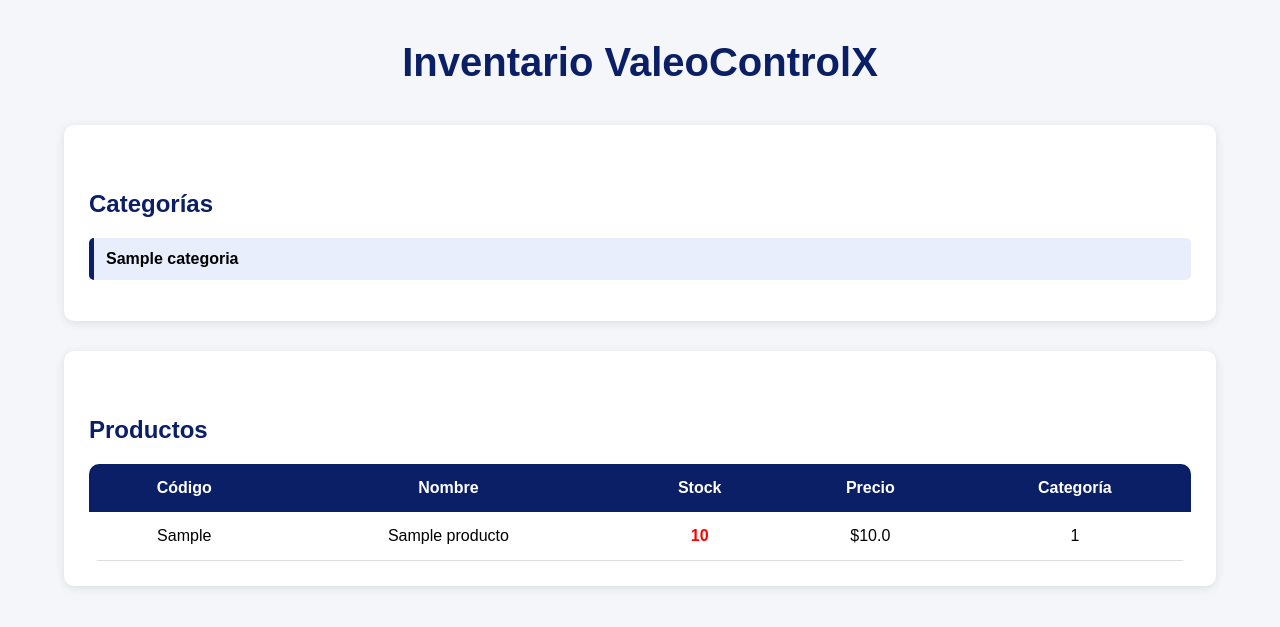
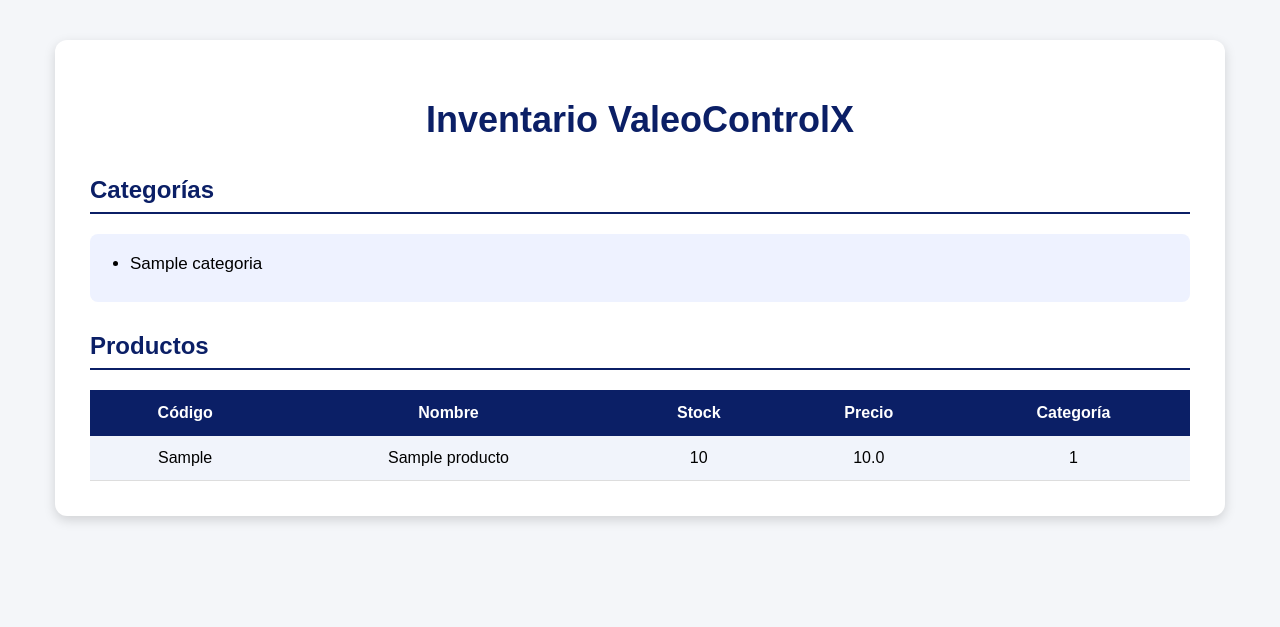
Before and after one commit to Davidvg077/ProyectoFinalVDV, a FastAPI app: page /inventario in a window 1280 px wide. Shown: the top 627 px of the page. Run offline with FastAPI, Linux system fonts and the light colour scheme; tables that the repository leaves empty hold one stand-in row (values such as "Sample post").

Commit message:
Estructura MVC del proyecto

```diff
--- /dev/null
+++ b/controllers/__init__.py
@@ -0,0 +1 @@
+# Paquete controllers
--- /dev/null
+++ b/database.py
@@ -0,0 +1,10 @@
+from sqlmodel import SQLModel, create_engine
+
+# CONEXIÓN PostgreSQL
+DATABASE_URL = "postgresql://postgres:Ucaodvg07480@localhost:5432/ventas"
+
+# Engine SQLModel/SQLAlchemy
+engine = create_engine(DATABASE_URL)
+
+# CREAR TABLAS
+SQLModel.metadata.create_all(engine)
--- a/main.py
+++ b/main.py
@@ -1,62 +1,17 @@
-from fastapi import FastAPI, Request
-from fastapi.responses import HTMLResponse
+from fastapi import FastAPI
 from fastapi.staticfiles import StaticFiles
-from fastapi.templating import Jinja2Templates
 
-from sqlmodel import SQLModel, Field, create_engine, Session, select
+from controllers.categoria_controller import router as categorias_router
+from controllers.producto_controller import router as productos_router
+from controllers.vista_controller import router as vista_router
 
-from typing import Optional
+# Import para asegurar creación de tablas al levantar la app
+import database  # noqa: F401
 
 app = FastAPI()
 
+# Static
 app.mount("/static", StaticFiles(directory="static"), name="static")
-
-templates = Jinja2Templates(directory="templates")
-
-
-# TABLA CATEGORIA
-class Categoria(SQLModel, table=True):
-    id: Optional[int] = Field(default=None, primary_key=True)
-    nombre: str
-
-
-# TABLA PRODUCTO
-class Producto(SQLModel, table=True):
-    codigo: str = Field(primary_key=True)
-    nombre: str
-    stock: int
-    precio: float
-    categoria_id: int
-
-
-# CONEXION POSTGRESQL
-DATABASE_URL = "postgresql://postgres:Ucaodvg07480@localhost:5432/ventas"
-
-engine = create_engine(DATABASE_URL)
-
-
-# CREAR TABLAS
-SQLModel.metadata.create_all(engine)
-
-
-# PAGINA HTML
-@app.get("/inventario", response_class=HTMLResponse)
-def pagina_inventario(request: Request):
-    with Session(engine) as session:
-        productos = session.exec(
-            select(Producto)
-        ).all()
-        categorias = session.exec(
-            select(Categoria)
-        ).all()
-        return templates.TemplateResponse(
-            request,
-            "index.html",
-            {
-                "productos": productos,
-                "categorias": categorias
-            }
-        )
 
 
 # ENDPOINT PRINCIPAL
@@ -65,128 +20,7 @@ def inicio():
     return {"mensaje": "ValeoControlX funcionando"}
 
 
-# CREAR CATEGORIA
-@app.post("/categorias")
-def crear_categoria(categoria: Categoria):
-    with Session(engine) as session:
-        session.add(categoria)
-        session.commit()
-        session.refresh(categoria)
-
-        return categoria
-
-
-# MOSTRAR CATEGORIAS
-@app.get("/categorias")
-def mostrar_categorias():
-    with Session(engine) as session:
-        categorias = session.exec(
-            select(Categoria)
-        ).all()
-
-        return categorias
-
-
-# CREAR PRODUCTO
-@app.post("/productos")
-def crear_producto(producto: Producto):
-    with Session(engine) as session:
-        session.add(producto)
-        session.commit()
-        session.refresh(producto)
-
-        return producto
-
-
-# MOSTRAR PRODUCTOS
-@app.get("/productos")
-def mostrar_productos():
-    with Session(engine) as session:
-        productos = session.exec(
-            select(Producto)
-        ).all()
-
-        return productos
-
-
-# BUSCAR PRODUCTO POR CODIGO
-@app.get("/productos/{codigo}")
-def buscar_producto(codigo: str):
-    with Session(engine) as session:
-        producto = session.get(Producto, codigo)
-        if not producto:
-            return {"mensaje": "Producto no encontrado"}
-        return producto
-
-
-# MODIFICAR PRODUCTO
-@app.put("/productos/{codigo}")
-def modificar_producto(codigo: str, producto_actualizado: Producto):
-    with Session(engine) as session:
-        producto = session.get(Producto, codigo)
-        if not producto:
-            return {"mensaje": "Producto no encontrado"}
-
-        producto.nombre = producto_actualizado.nombre
-        producto.stock = producto_actualizado.stock
-        producto.precio = producto_actualizado.precio
-        producto.categoria_id = producto_actualizado.categoria_id
-
-        session.add(producto)
-        session.commit()
-        session.refresh(producto)
-
-        return producto
-
-
-# ELIMINAR PRODUCTO
-@app.delete("/productos/{codigo}")
-def eliminar_producto(codigo: str):
-    with Session(engine) as session:
-        producto = session.get(Producto, codigo)
-
-        if not producto:
-            return {"mensaje": "Producto no encontrado"}
-        session.delete(producto)
-        session.commit()
-        return {"mensaje": "Producto eliminado correctamente"}
-
-
-# VENDER PRODUCTO
-@app.put("/vender/{codigo}/{cantidad}")
-def vender_producto(codigo: str, cantidad: int):
-    with Session(engine) as session:
-        producto = session.get(Producto, codigo)
-        if not producto:
-            return {"mensaje": "Producto no encontrado"}
-
-        if producto.stock < cantidad:
-            return {"mensaje": "Stock insuficiente"}
-        producto.stock -= cantidad
-
-        session.add(producto)
-        session.commit()
-        session.refresh(producto)
-        return {
-            "mensaje": "Venta realizada",
-            "stock_actual": producto.stock
-        }
-
-
-# AGREGAR STOCK
-@app.put("/agregar-stock/{codigo}/{cantidad}")
-def agregar_stock(codigo: str, cantidad: int):
-    with Session(engine) as session:
-        producto = session.get(Producto, codigo)
-        if not producto:
-            return {"mensaje": "Producto no encontrado"}
-
-        producto.stock += cantidad
-        session.add(producto)
-        session.commit()
-        session.refresh(producto)
-
-        return {
-            "mensaje": "Stock agregado",
-            "stock_actual": producto.stock
-        }
+# Registro de rutas (controladores)
+app.include_router(vista_router)
+app.include_router(categorias_router)
+app.include_router(productos_router)
--- /dev/null
+++ b/models/__init__.py
@@ -0,0 +1 @@
+# Paquete models
--- a/static/style.css
+++ b/static/style.css
@@ -2,47 +2,41 @@ body{
     font-family: Arial, Helvetica, sans-serif;
     background-color: #f4f6f9;
     margin: 0;
-    padding: 0;
+    padding: 40px;
 }
 
 .container{
-    width: 90%;
+    max-width: 1100px;
     margin: auto;
-    margin-top: 40px;
+    background-color: white;
+    padding: 35px;
+    border-radius: 12px;
+    box-shadow: 0 4px 12px rgba(0,0,0,0.15);
 }
 
 h1{
     color: #0b1f66;
     text-align: center;
-    margin-bottom: 40px;
-    font-size: 40px;
+    font-size: 36px;
+    margin-bottom: 35px;
 }
 
 h2{
     color: #0b1f66;
-    margin-top: 40px;
-}
-
-.card{
-    background-color: white;
-    padding: 25px;
-    border-radius: 10px;
-    box-shadow: 0px 2px 10px rgba(0,0,0,0.1);
-    margin-bottom: 30px;
+    margin-top: 30px;
+    border-bottom: 2px solid #0b1f66;
+    padding-bottom: 8px;
 }
 
 ul{
-    list-style: none;
-    padding: 0;
+    background-color: #eef2ff;
+    padding: 20px 40px;
+    border-radius: 8px;
 }
 
-ul li{
-    background-color: #e9eefc;
-    margin-bottom: 10px;
-    padding: 12px;
-    border-left: 5px solid #0b1f66;
-    border-radius: 5px;
-    font-weight: bold;
+li{
+    margin-bottom: 8px;
+    font-size: 17px;
 }
 
 table{
@@ -50,48 +44,25 @@ table{
     border-collapse: collapse;
     margin-top: 20px;
     background-color: white;
-    border-radius: 10px;
-    overflow: hidden;
 }
 
-table th{
+th{
     background-color: #0b1f66;
     color: white;
-    padding: 15px;
-    text-align: center;
+    padding: 14px;
     font-size: 16px;
 }
 
-table td{
-    padding: 15px;
+td{
+    padding: 13px;
     text-align: center;
     border-bottom: 1px solid #ddd;
 }
 
-table tr:hover{
-    background-color: #f1f5ff;
+tr:nth-child(even){
+    background-color: #f1f4fb;
 }
 
-.bajo-stock{
-    color: red;
-    font-weight: bold;
+tr:hover{
+    background-color: #dfe8ff;
 }
-
-.alto-stock{
-    color: green;
-    font-weight: bold;
-}
-
-button{
-    background-color: #0b1f66;
-    color: white;
-    border: none;
-    padding: 10px 20px;
-    border-radius: 5px;
-    cursor: pointer;
-    font-weight: bold;
-}
-
-button:hover{
-    background-color: #102b8c;
-}
--- a/templates/index.html
+++ b/templates/index.html
@@ -9,11 +9,9 @@
 
 <body>
 
-<div class="container">
+    <div class="container">
 
-    <h1>Inventario ValeoControlX</h1>
-
-    <div class="card">
+        <h1>Inventario ValeoControlX</h1>
 
         <h2>Categorías</h2>
 
@@ -22,10 +20,6 @@
                 <li>{{ categoria.nombre }}</li>
             {% endfor %}
         </ul>
-
-    </div>
-
-    <div class="card">
 
         <h2>Productos</h2>
 
@@ -42,29 +36,11 @@
             {% for producto in productos %}
 
             <tr>
-
                 <td>{{ producto.codigo }}</td>
-
                 <td>{{ producto.nombre }}</td>
-
-                <td>
-
-                    {% if producto.stock < 50 %}
-                        <span class="bajo-stock">
-                            {{ producto.stock }}
-                        </span>
-                    {% else %}
-                        <span class="alto-stock">
-                            {{ producto.stock }}
-                        </span>
-                    {% endif %}
-
-                </td>
-
-                <td>${{ producto.precio }}</td>
-
+                <td>{{ producto.stock }}</td>
+                <td>{{ producto.precio }}</td>
                 <td>{{ producto.categoria_id }}</td>
-
             </tr>
 
             {% endfor %}
@@ -73,7 +49,6 @@
 
     </div>
 
-</div>
+</body>
 
-</body>
 </html>
```
Also changed, not shown: controllers/categoria_controller.py (added, +24 -0 lines), controllers/producto_controller.py (added, +97 -0 lines), controllers/vista_controller.py (added, +28 -0 lines), models/categoria_model.py (added, +8 -0 lines), models/producto_model.py (added, +9 -0 lines), requirements.txt (added, +21 -0 lines).
